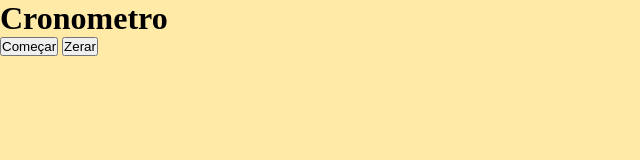
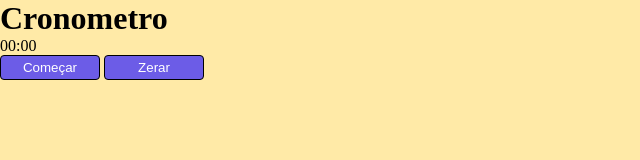
Before and after one commit to Yuutsuy/temporizador, a plain HTML site: page index.html in a window 1280 px wide. Both pictures are taken after a click on the button "Começar". Shown: the whole page, without its empty margins (0-640 px from the left). Drawn offline with Linux system fonts and the light colour scheme.

Commit message:
Adicionado classList aos botões

```diff
--- a/assets/CSS/style.css
+++ b/assets/CSS/style.css
@@ -6,11 +6,11 @@ body {
     position:relative;
 }
 
-/* #container #botoes button {
+#container #botoes button {
     border: 1px solid black;
     background-color: #6c5ce7;
     color:white;
     width:100px;
     height:25px;
     border-radius:4px;
-} */
+}
--- a/index.html
+++ b/index.html
@@ -9,7 +9,8 @@
 
     <style>
         .btnStyle {
-            background-color:black;
+            background-color:#800000;
+            color:white;
         }
     </style>
 
@@ -18,34 +19,43 @@
     <div id="container">
         <div>
             <h1>Cronometro</h1>
-            <div id="contador">
-            </div>
+            <div id="contador">00:00</div>
         </div>
         <div id="botoes">
-            <button id="iniciar">Começar</button>
-            <button id="zerar">Zerar</button>
+            <button onclick="iniciar()" id="start">Começar</button>
+            <button onclick="zerar()" id="stop">Zerar</button>
         </div>
     </div>
 
     <script>
         // declarando variaveis e declarando variaveis
-        var elBotao = document.getElementById('iniciar');
-        var elBotaoZerar = document.getElementById('zerar');
+        var elBotao = document.getElementById('start');
+        var elBotaoParar = document.getElementById('stop');
         var elCont = document.getElementById('contador');
-        var mm = 0;
-        var ss = 0;
-        var timer = 1000;
+        var min = 0; // variavel de minutos começa em 0
+        var seg = 0; // variavel de segundos começa em 0
+        var timer = 1000; // timer definido com um valor padrão para facilitar na chamada do mesmo
+        var cronometro = 0.00; // cronometro começa em 0.00
+        var cronStatus = false; // status do cronometro
 
-        // criando função para alterar o elemento html do cronometro assim como um contador
-        elBotao.onclick = function() {
-            elCont = setInterval(function() {
-                elCont = document.createTextNode(`${mm} : ${ss}`)
-            }, timer)
+        // Nota:
+        // Comentei o css dos botões, pois, o método classList não estava alterando o css
+
+        // criando função iniciar que o botão escrito Começar vai receber as instruções
+        var iniciar = function() {
+            // criada condição para analizar o status do cronometro
+            if(cronStatus === true) {
+                elBotao.classList.remove('btnStyle');
+                cronStatus = false;
+            }else{
+                elBotao.classList.add("btnStyle");
+                cronStatus = true;
+            }
         }
 
         // criando função para zerar o cronometro
-        elBotaoZerar.onclick = function() {
-            elCont = (mm + ':' + ss);
+        var zerar = function() {
+
         }
     </script>
     </body>
```
